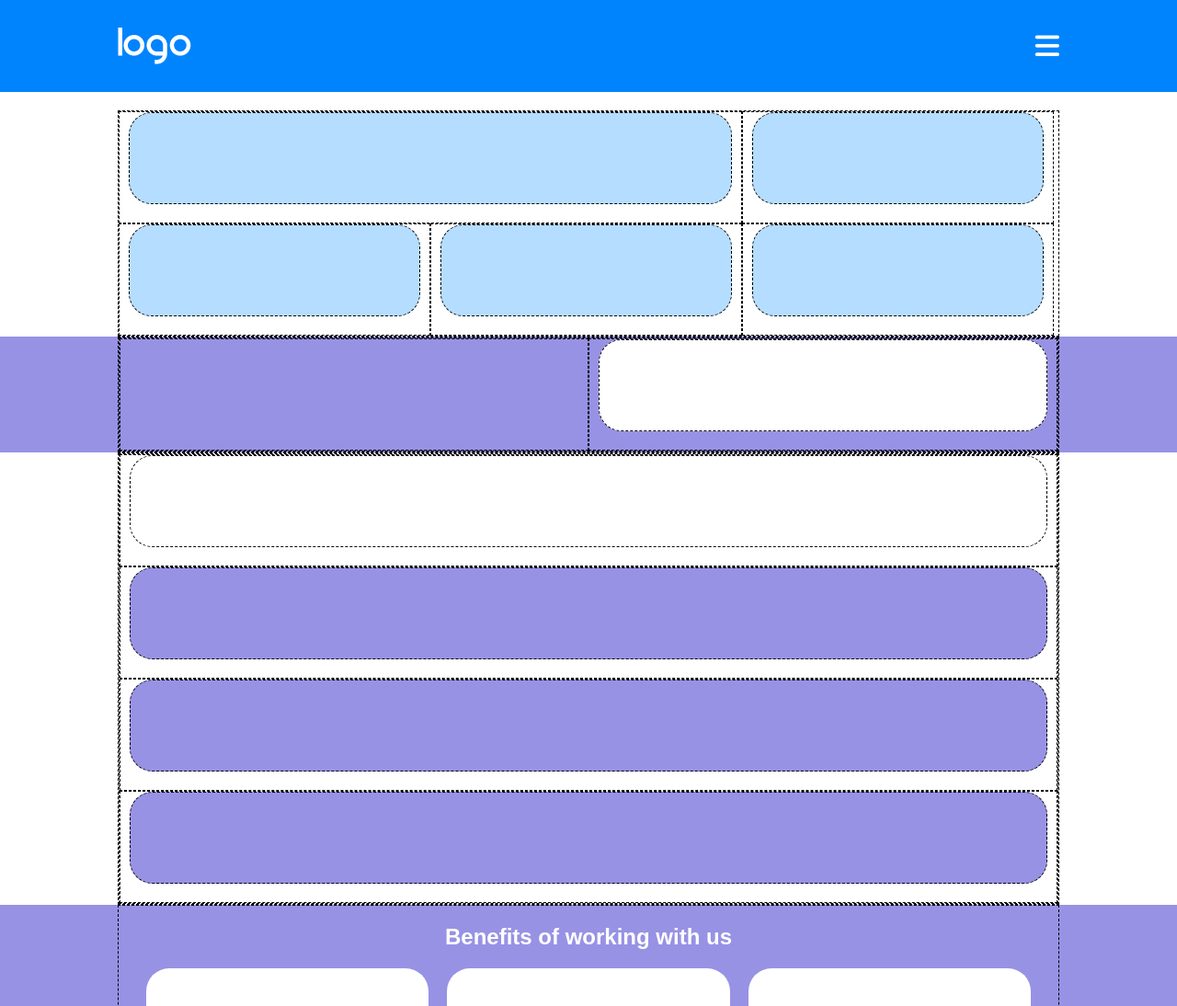
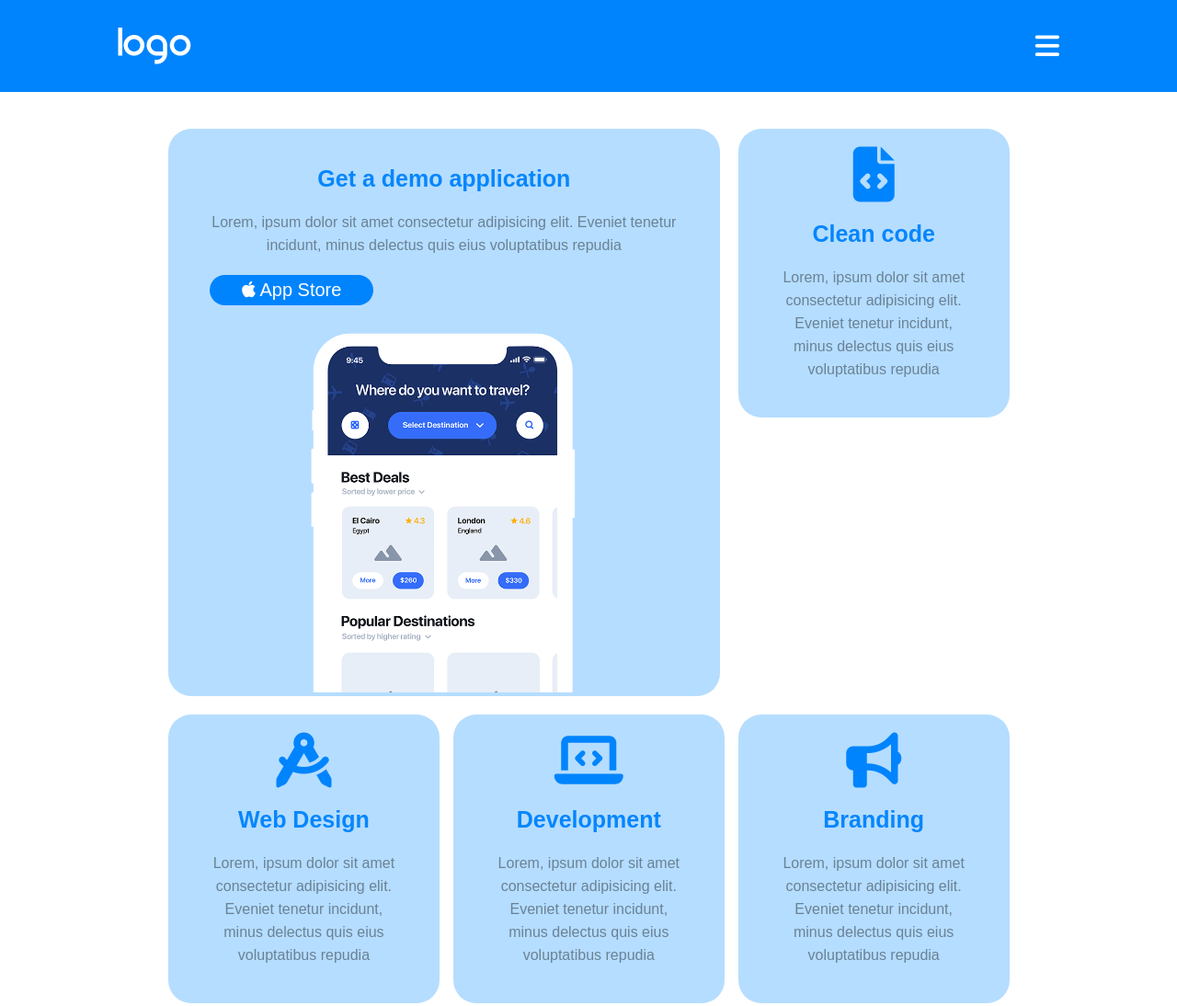
Before and after one commit to Sebastian-ivaniczki/htmlcss-responsive-layout, a plain HTML site: page index.html in a window 1280 px wide. Shown: the top 1094 px of the page at 92% size. Drawn offline with Linux system fonts and the light colour scheme.

Commit message:
maded demo app info section

```diff
--- a/css/style.css
+++ b/css/style.css
@@ -58,6 +58,13 @@ button{
 
 .nav-btn{
     margin-left: 10px;
+}
+
+.app-store{
+    font-size: 20px;
+    color: #fff;
+    background-color: #0084FD;
+    padding: 5px 35px;
 }
 /* header */
 
@@ -139,6 +146,43 @@ li > a{
     width: 100%;
     min-height: 200px;
 }
+
+/* Demo app info */
+
+.demo-phone-txt{
+    padding: 20px 45px;
+}
+
+.demo-title{
+    color: #0586FD;
+    font-size: 25px;
+    margin: 20px 0;
+}
+.app-info-txt{
+    margin: 20px 0;
+    color: #6A8296;
+    line-height: 25px;
+}
+
+.demo-phone-img{
+    width: 100%;
+    text-align: center;
+}
+
+.demo-phone-img > img{
+    width: 60%;
+}
+
+.app-info{
+    text-align: center;
+    padding: 20px 45px;
+}
+
+.demo-icon{
+    font-size: 60px;
+    color: #0084FD;
+}
+
  /* footer */
 .foot-top{
     text-align: center;
--- a/index.html
+++ b/index.html
@@ -17,6 +17,7 @@
     <title>Responsive exx</title>
 </head>
 <body>
+    <!-- header -->
     <header class="bg-blue">
         <nav class="container navbar">
             <div class="nav-left">
@@ -51,33 +52,63 @@
         </nav>
     </header>
     <main>
-        <!-- first section -->
+        <!-- Demo app info -->
         <section>
-            <div class="container border">
+            <div class="container ">
                 <div class="row app-info ">
-                    <div class="col demo-app  border">
-                        <div class="card bg-lightblue  border"></div>
+                    <!-- irregular card -->
+                    <div class="col demo-app">
+                        <div class="card bg-lightblue">
+                           <div class="demo-phone-txt">
+                               <h3 class="demo-title">Get a demo application</h3>
+                               <p class="app-info-txt">Lorem, ipsum dolor sit amet consectetur adipisicing elit. Eveniet tenetur incidunt, minus delectus quis eius voluptatibus repudia</p>
+                                <button class="app-store"><i class="fa-brands fa-apple"></i> App Store</button>
+                           </div>
+                           <div class="demo-phone-img">
+                               <img src="img/phone.png" alt="phone">
+
+                           </div>
+                        </div>
                     </div>
-                    <div class="col  border">
-                        <div class="card bg-lightblue  border"></div>
+                    <div class="col ">
+                        <div class="card app-info bg-lightblue ">
+                            <i class="fa-solid fa-file-code demo-icon"></i>
+                            <h3 class="demo-title">Clean code</h3>
+                            <p class="app-info-txt">Lorem, ipsum dolor sit amet consectetur adipisicing elit. Eveniet tenetur incidunt, minus delectus quis eius voluptatibus repudia</p>
+
+                        </div>
                     </div>
-                    <div class="col  border">
-                        <div class="card bg-lightblue  border"></div>
+                    <div class="col">
+                        <div class="card app-info bg-lightblue ">
+                            <i class="fa-solid fa-compass-drafting demo-icon"></i>
+                            <h3 class="demo-title">Web Design</h3>
+                            <p class="app-info-txt">Lorem, ipsum dolor sit amet consectetur adipisicing elit. Eveniet tenetur incidunt, minus delectus quis eius voluptatibus repudia</p>
+                        </div>
                     </div>
-                    <div class="col  border">
-                        <div class="card bg-lightblue  border"></div>
+                    <div class="col">
+                        <div class="card app-info bg-lightblue ">
+                            <i class="fa-solid fa-laptop-code demo-icon"></i>
+                            <h3 class="demo-title">Development</h3>
+                            <p class="app-info-txt">Lorem, ipsum dolor sit amet consectetur adipisicing elit. Eveniet tenetur incidunt, minus delectus quis eius voluptatibus repudia</p>
+                        </div>
                     </div>
-                    <div class="col  border">
-                        <div class="card bg-lightblue  border"></div>
+                    <div class="col">
+                        <div class="card app-info bg-lightblue">
+                            <i class="fa-solid fa-bullhorn demo-icon"></i>
+                            <h3 class="demo-title">Branding</h3>
+                            <p class="app-info-txt">Lorem, ipsum dolor sit amet consectetur adipisicing elit. Eveniet tenetur incidunt, minus delectus quis eius voluptatibus repudia</p>
+                        </div>
                     </div>
                 </div>
             </div>
         </section>
-            <!-- second section -->
+            <!-- Strategi planing -->
         <section class="bg-violet">
             <div class="container  border">
                 <div class="row flex-direction border">
-                    <div class="col strategi-planing border"></div>
+                    <div class="col strategi-planing border">
+
+                    </div>
                     <div class="col strategi-planing border">
                         <div class="card bg-white border"></div>
                     </div>
```
